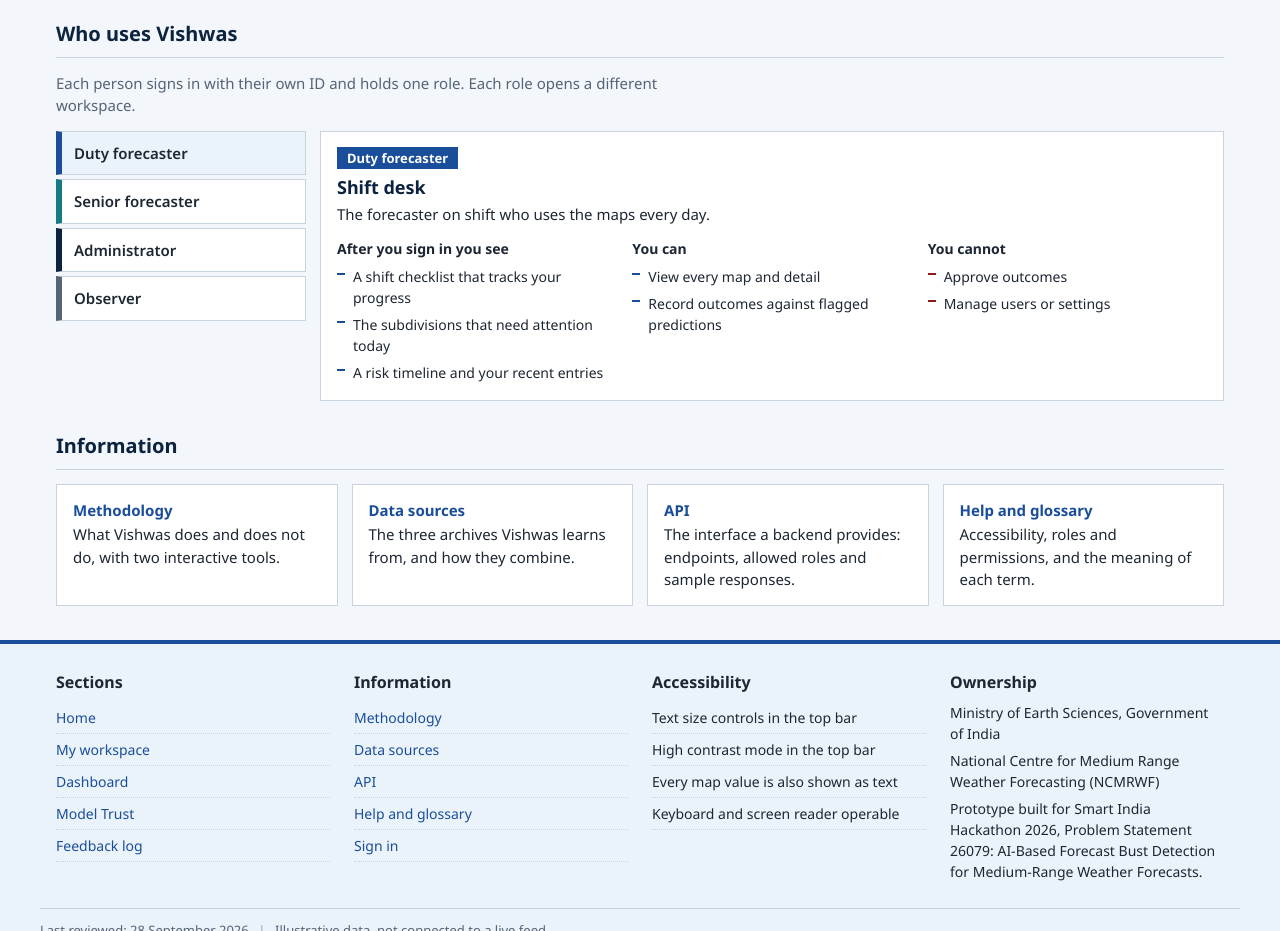
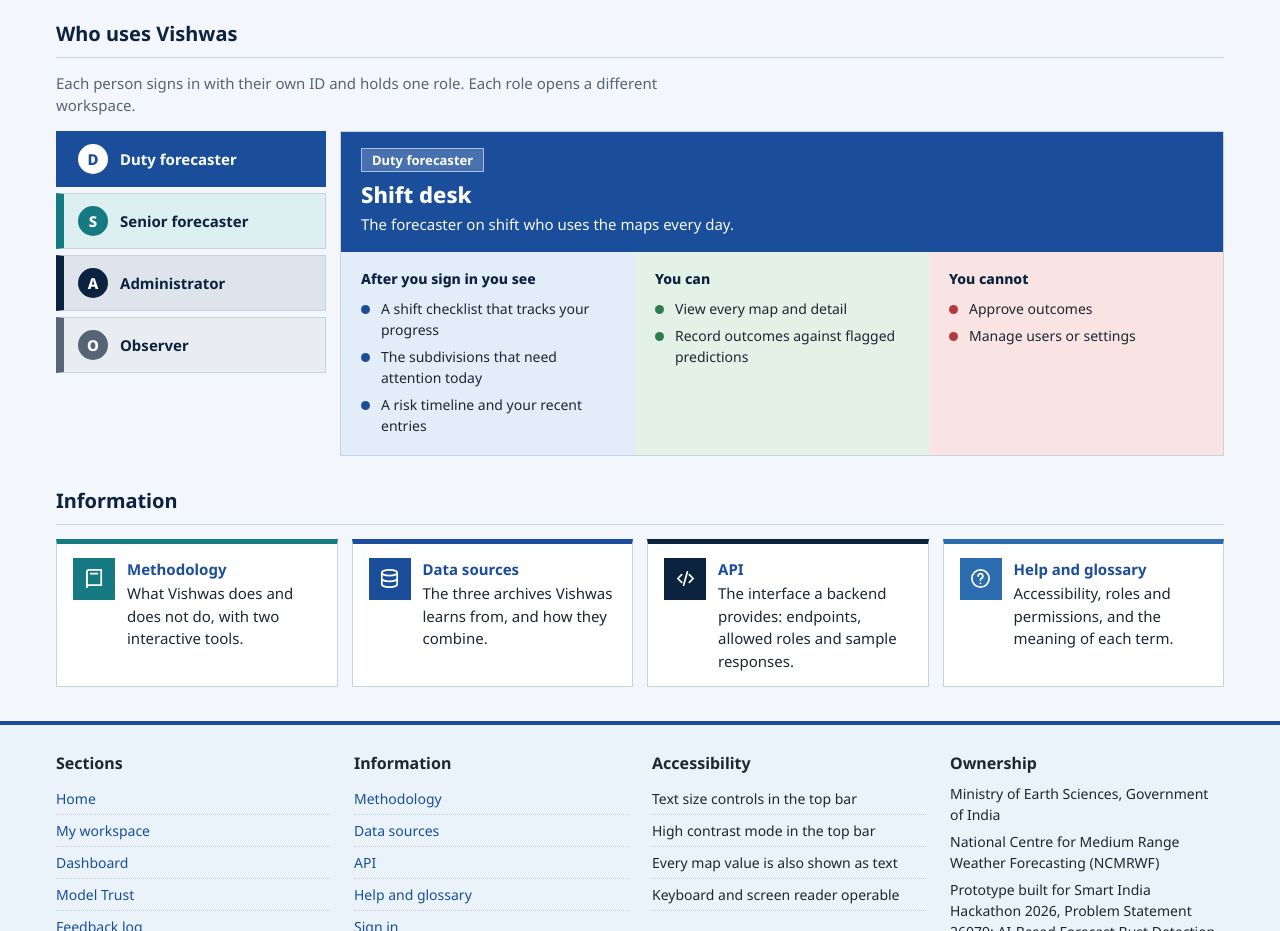
Before and after one commit to Tanish-Shitanshu/sih2026-forecast-bust-detection, a plain HTML site: page frontend/index.html in a window 1280 px wide. Shown: the part 1560-2491 px from the top of the page. Drawn offline with Linux system fonts and the light colour scheme.

```diff
--- a/frontend/index.html
+++ b/frontend/index.html
@@ -139,19 +139,33 @@
 .dflag{opacity:0;animation:fadet .5s ease-out .2s forwards}
 @keyframes fadeg{to{opacity:.22}}
 @keyframes fadet{to{opacity:1}}
-.rtabs{display:grid;grid-template-columns:250px 1fr;gap:14px}
-.rtl{display:grid;gap:4px;align-content:start}
-.rtl button{text-align:left;padding:10px 12px;background:var(--panel);border:1px solid var(--line);border-left:6px solid var(--c,var(--blue));font-weight:600}
-.rtl button[aria-selected="true"]{background:var(--sky)}
-.rp h3{font-size:1.125rem;font-weight:700;color:var(--ink);margin:6px 0 2px}
-.rp .lists{display:grid;grid-template-columns:repeat(3,1fr);gap:16px;margin-top:12px}
-.rp h4{font-size:.875rem;font-weight:700;margin:0 0 4px}
-.rp li{padding:3px 0 3px 16px;position:relative;font-size:.875rem}
-.rp li::before{content:"";position:absolute;left:0;top:.75em;width:8px;height:2px;background:var(--blue)}
-.rp .no li::before{background:#8E1B1B}
+.rtabs{display:grid;grid-template-columns:270px 1fr;gap:14px}
+.rtl{display:grid;gap:6px;align-content:start}
+.rtl button{display:flex;align-items:center;gap:12px;text-align:left;padding:12px 14px;background:var(--ct,var(--sky));border:1px solid var(--line);border-left:8px solid var(--c,var(--blue));font-weight:700;color:var(--ink);transition:background-color .2s,color .2s}
+.rtl button:hover{filter:brightness(.97)}
+.rtl button[aria-selected="true"]{background:var(--c,var(--blue));color:#fff;border-color:var(--c,var(--blue))}
+.ri{display:inline-grid;place-items:center;width:30px;height:30px;border-radius:50%;background:var(--c,var(--blue));color:#fff;font-weight:800;flex:none}
+.rtl button[aria-selected="true"] .ri{background:#fff;color:var(--c,var(--blue))}
+.rp{padding:0;overflow:hidden}
+.rph{background:var(--c,var(--blue));color:#fff;padding:16px 20px}
+.rph .rb-badge{background:rgba(255,255,255,.2);border:1px solid rgba(255,255,255,.55)}
+.rph h3{font-size:1.375rem;font-weight:800;margin:8px 0 2px;color:#fff}
+.rph p{opacity:.96}
+.rp .lists{display:grid;grid-template-columns:repeat(3,1fr);gap:0}
+.rp .lists>div{padding:16px 20px}
+.rp .l-see{background:var(--ct,var(--sky))}
+.rp .l-can{background:#E3F1E7}
+.rp .l-no{background:#F9E3E3}
+.rp h4{font-size:.875rem;font-weight:800;margin:0 0 6px;color:#0C2340}
+.rp li{padding:3px 0 3px 20px;position:relative;font-size:.875rem;color:#1D2733}
+.rp li::before{content:"";position:absolute;left:0;top:.7em;width:9px;height:9px;border-radius:50%;background:var(--c,var(--blue))}
+.rp .l-can li::before{background:#2E7D4F}
+.rp .l-no li::before{background:#B33A3A}
 .infog{display:grid;grid-template-columns:repeat(4,1fr);gap:14px}
-.infol{display:block;text-decoration:none;color:var(--text)}
-.infol:hover{border-color:var(--blue)}
+.infol{display:flex;gap:12px;align-items:flex-start;text-decoration:none;color:var(--text);border-top:5px solid var(--c,var(--blue));transition:background-color .2s}
+.infol:hover{background:var(--sky);border-color:var(--line);border-top-color:var(--c,var(--blue))}
+.ii{width:42px;height:42px;background:var(--c,var(--blue));display:grid;place-items:center;flex:none}
+.ii svg{width:23px;height:23px;stroke:#fff;fill:none;stroke-width:1.8;stroke-linecap:round;stroke-linejoin:round}
 .infol b{display:block;color:var(--link);margin-bottom:2px}
 
 /* status blocks and tickers */
@@ -379,6 +393,11 @@
 body.hc .oc button,body.hc .toast{border-color:#fff;background:#000;color:#fff}
 body.hc .pbar i,body.hc .rt-track i,body.hc .lprog i{background:#fff}
 body.hc .json{background:#000;color:#fff;border:2px solid #fff}
+body.hc .rph{background:#000;border-bottom:2px solid #fff}
+body.hc .rtl button[aria-selected="true"],body.hc .ii{background:#fff;color:#000}
+body.hc .ii svg{stroke:#000}
+body.hc .rp .lists>div{background:#000;border-top:1px solid #fff}
+body.hc .rp h4,body.hc .rp li{color:#fff}
 
 @media (max-width:1020px){
   .grid3,.grid2,.hero,.charts,.login-g,.two-eq,.two,.rtabs,.api-g{grid-template-columns:1fr}
@@ -524,10 +543,10 @@
 
     <h2 class="sech">Information</h2>
     <div class="infog">
-      <a class="panel infol" href="#/methodology"><b>Methodology</b>What Vishwas does and does not do, with two interactive tools.</a>
-      <a class="panel infol" href="#/sources"><b>Data sources</b>The three archives Vishwas learns from, and how they combine.</a>
-      <a class="panel infol" href="#/api"><b>API</b>The interface a backend provides: endpoints, allowed roles and sample responses.</a>
-      <a class="panel infol" href="#/help"><b>Help and glossary</b>Accessibility, roles and permissions, and the meaning of each term.</a>
+      <a class="panel infol" href="#/methodology" style="--c:var(--teal)"><span class="ii"><svg viewBox="0 0 24 24" aria-hidden="true"><path d="M4 5a2 2 0 0 1 2-2h13v16H6a2 2 0 0 0-2 2z"/><path d="M4 19V5M8 7h7"/></svg></span><div><b>Methodology</b>What Vishwas does and does not do, with two interactive tools.</div></a>
+      <a class="panel infol" href="#/sources" style="--c:var(--blue)"><span class="ii"><svg viewBox="0 0 24 24" aria-hidden="true"><ellipse cx="12" cy="6" rx="8" ry="3"/><path d="M4 6v6c0 1.7 3.6 3 8 3s8-1.3 8-3V6M4 12v6c0 1.7 3.6 3 8 3s8-1.3 8-3v-6"/></svg></span><div><b>Data sources</b>The three archives Vishwas learns from, and how they combine.</div></a>
+      <a class="panel infol" href="#/api" style="--c:var(--navy)"><span class="ii"><svg viewBox="0 0 24 24" aria-hidden="true"><path d="M8 8l-4 4 4 4M16 8l4 4-4 4M14 5l-4 14"/></svg></span><div><b>API</b>The interface a backend provides: endpoints, allowed roles and sample responses.</div></a>
+      <a class="panel infol" href="#/help" style="--c:var(--steel)"><span class="ii"><svg viewBox="0 0 24 24" aria-hidden="true"><circle cx="12" cy="12" r="9"/><path d="M9.5 9.5a2.5 2.5 0 1 1 3.5 2.3c-.7.4-1 .9-1 1.7M12 17h.01"/></svg></span><div><b>Help and glossary</b>Accessibility, roles and permissions, and the meaning of each term.</div></a>
     </div>
   </div>
 </section>
@@ -1317,12 +1336,14 @@
   $("#l-pbar").style.width=((S.landStep+1)/LSTEPS.length*100)+"%";
   $("#l-sbody").textContent=LSTEPS[S.landStep].b;
 }
+var TINT={duty:"#E3ECF9",senior:"#DDF0F1",admin:"#DFE4EC",observer:"#E9EDF2"};
 function paintLandRole(){
-  $("#l-rtabs").innerHTML=ROLE_KEYS.map(function(k,i){return '<button type="button" role="tab" data-i="'+i+'" style="--c:'+ROLES[k].color+'" aria-selected="'+(S.landRole===i)+'">'+ROLES[k].label+'</button>'}).join("");
+  $("#l-rtabs").innerHTML=ROLE_KEYS.map(function(k,i){return '<button type="button" role="tab" data-i="'+i+'" style="--c:'+ROLES[k].color+';--ct:'+TINT[k]+'" aria-selected="'+(S.landRole===i)+'"><span class="ri" aria-hidden="true">'+ROLES[k].label.charAt(0)+'</span>'+ROLES[k].label+'</button>'}).join("");
   $$("#l-rtabs button").forEach(function(b){b.addEventListener("click",function(){S.landRole=+b.dataset.i;S.landRoleUser=true;paintLandRole()})});
   var k=ROLE_KEYS[S.landRole],r=ROLES[k];
   var ul=function(a){return '<ul>'+a.map(function(x){return '<li>'+esc(x)+'</li>'}).join("")+'</ul>'};
-  $("#l-rpanel").innerHTML='<span class="rb-badge" style="background:'+r.color+'">'+esc(r.label)+'</span><h3>'+esc(r.ws)+'</h3><p>'+esc(r.who)+'</p><div class="lists"><div><h4>After you sign in you see</h4>'+ul(r.see)+'</div><div><h4>You can</h4>'+ul(r.can)+'</div><div class="no"><h4>You cannot</h4>'+ul(r.cannot)+'</div></div>';
+  $("#l-rpanel").setAttribute("style","--c:"+r.color+";--ct:"+TINT[k]);
+  $("#l-rpanel").innerHTML='<div class="rph"><span class="rb-badge">'+esc(r.label)+'</span><h3>'+esc(r.ws)+'</h3><p>'+esc(r.who)+'</p></div><div class="lists"><div class="l-see"><h4>After you sign in you see</h4>'+ul(r.see)+'</div><div class="l-can"><h4>You can</h4>'+ul(r.can)+'</div><div class="l-no"><h4>You cannot</h4>'+ul(r.cannot)+'</div></div>';
 }
 function demoSvg(){
   var W=420,H=190,L=32,R=10,T=34,B=24;
```
